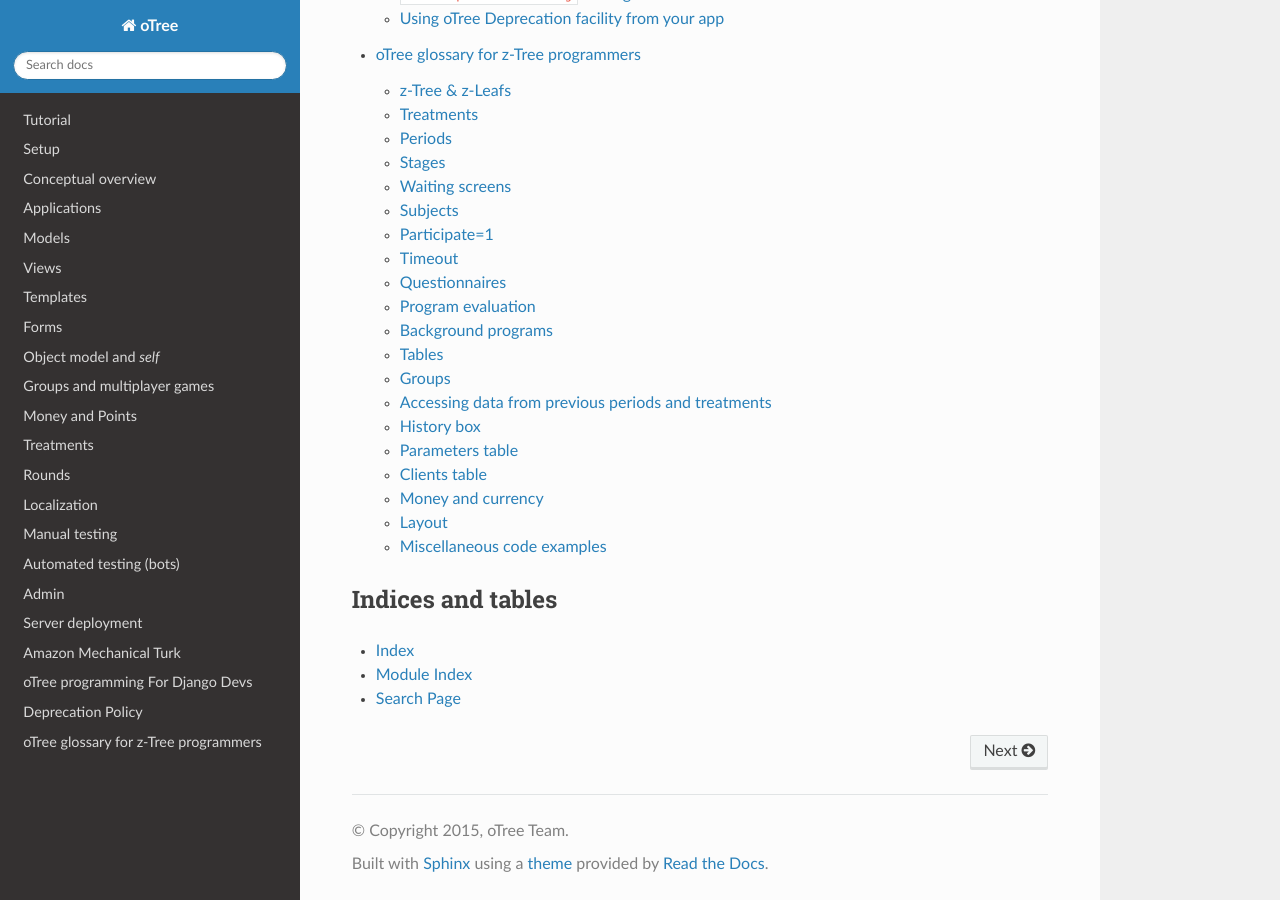
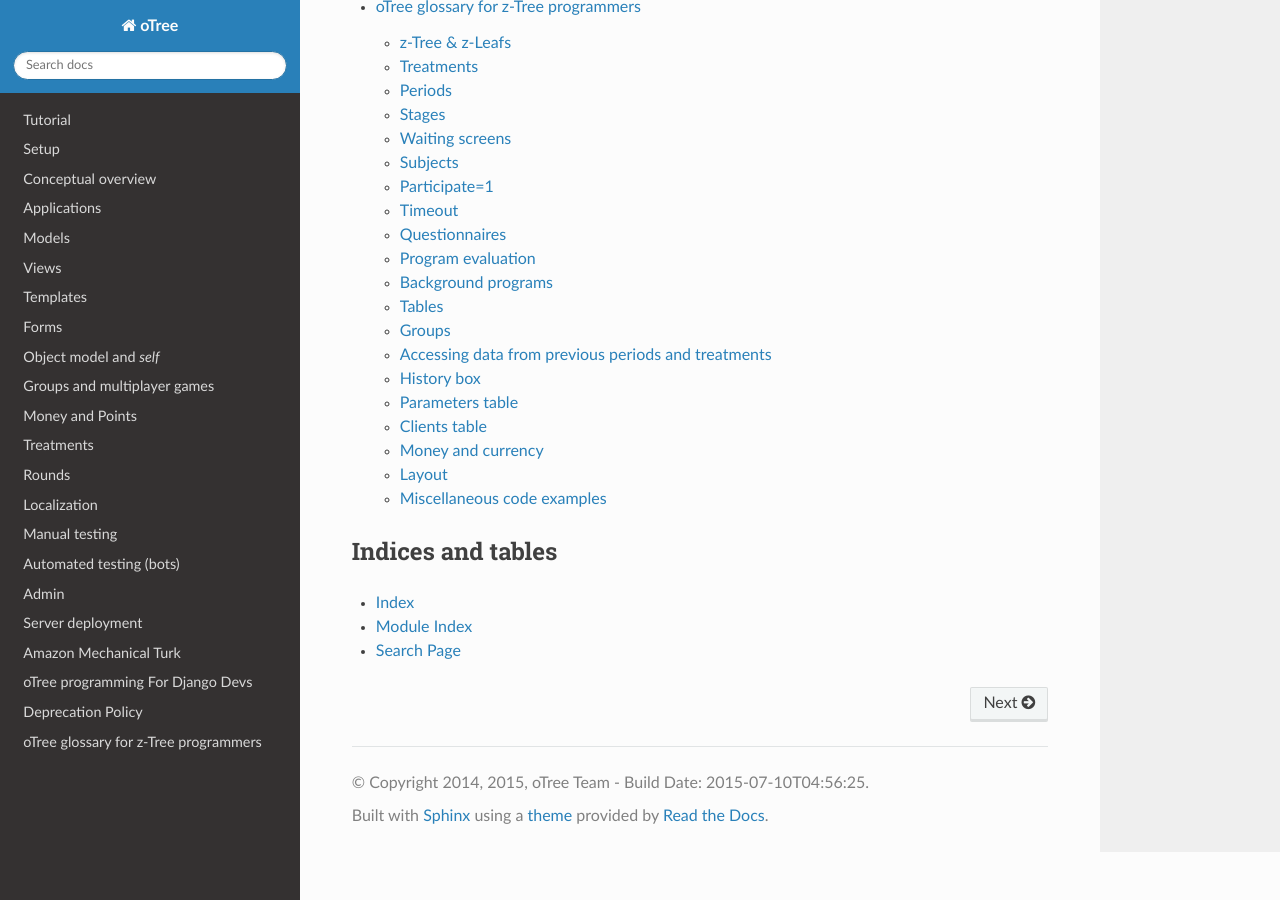
Before and after one commit to oTree-org/otree-docs, a Sphinx documentation site: the page built from source/index.rst, in a window 1280 px wide and 900 px high, scrolled down 4096 px. Built offline with Sphinx 7.4.7 and the Read the Docs theme 2.0.0, drawn with Linux system fonts in a browser that asks for light colours; the version number could not be read and is left out; some of the changed lines change nothing that is shown; some of the changed text lies outside the part shown.

Commit message:
some fixed about build and years of the proyect

```diff
--- a/source/conf.py
+++ b/source/conf.py
@@ -32,16 +32,6 @@ sys.path.insert(0, os.path.abspath('.'))
 on_rtd = os.environ.get('READTHEDOCS', None) == 'True'
 
 
-# modules to mock in readthedocs
-MOCK_MODULES = []
-
-# epilog entries
-EPILOG = {
-    "github_icon": "image:: /_static/assets/github-icon.png",
-    "build_date": "replace:: " + datetime.datetime.now().isoformat(),
-}
-
-
 # -- General configuration ------------------------------------------------
 
 # If your documentation needs a minimal Sphinx version, state it here.
@@ -74,10 +64,6 @@ source_suffix = '.rst'
 # The master toctree document.
 master_doc = 'index'
 
-# General information about the project.
-project = u'oTree'
-copyright = u'2015, oTree Team'
-author = u'oTree Team'
 
 # The version info for the project you're documenting, acts as replacement for
 # |version| and |release|, also used in various other places throughout the
@@ -87,6 +73,24 @@ author = u'oTree Team'
 version = ''
 # The full version, including alpha/beta/rc tags.
 release = version
+# build date
+build_date = datetime.datetime.now().isoformat()
+# project Creation Year
+creation_year = 2014
+
+
+# years project active
+years = [creation_year]
+while years[-1] < datetime.date.today().year:
+    years.append(years[-1] + 1)
+years = map(str, years)
+
+# General information about the project.
+project = u'oTree'
+author = u'oTree Team'
+copyright = u'{}, oTree Team - Build Date: {}'.format(
+    ", ".join(years), build_date)
+
 
 # The language for content autogenerated by Sphinx. Refer to documentation
 # for a list of supported languages.
@@ -143,11 +147,14 @@ if not on_rtd:  # only import and set the theme if we're building docs locally
     html_theme_path = [sphinx_rtd_theme.get_html_theme_path()]
 else:
     from mock import Mock as MagicMock
+
+    mock_modules = []
+
     class Mock(MagicMock):
         @classmethod
         def __getattr__(cls, name):
                 return Mock()
-    sys.modules.update((mod_name, Mock()) for mod_name in MOCK_MODULES)
+    sys.modules.update((mod_name, Mock()) for mod_name in mock_modules)
 
 
 # Theme options are theme-specific and customize the look and feel of a theme
@@ -327,8 +334,23 @@ texinfo_documents = [
 # Example configuration for intersphinx: refer to the Python standard library.
 intersphinx_mapping = {'https://docs.python.org/': None}
 
-rst_epilog = "\n".join(".. |{}| {}".format(k, v) for k, v in EPILOG.items())
 
+# =============================================================================
+# EPILOG
+# =============================================================================
+
+# epilog entries
+epilog_substitutions = {
+    "github_icon": "image:: /_static/assets/github-icon.png",
+}
+
+rst_epilog = "\n".join(
+    ".. |{}| {}".format(k, v) for k, v in epilog_substitutions.items())
+
+
+# =============================================================================
+# MORE JAVASCRIPT
+# =============================================================================
 
 def setup(app):
     app.add_javascript('otree-docs.js')
--- a/source/index.rst
+++ b/source/index.rst
@@ -12,9 +12,6 @@
     .. image:: _static/splash.png
         :align: center
         :scale: 100 %
-
-
-**Doc Build:** |build_date|
 
 
 Live demo
```
